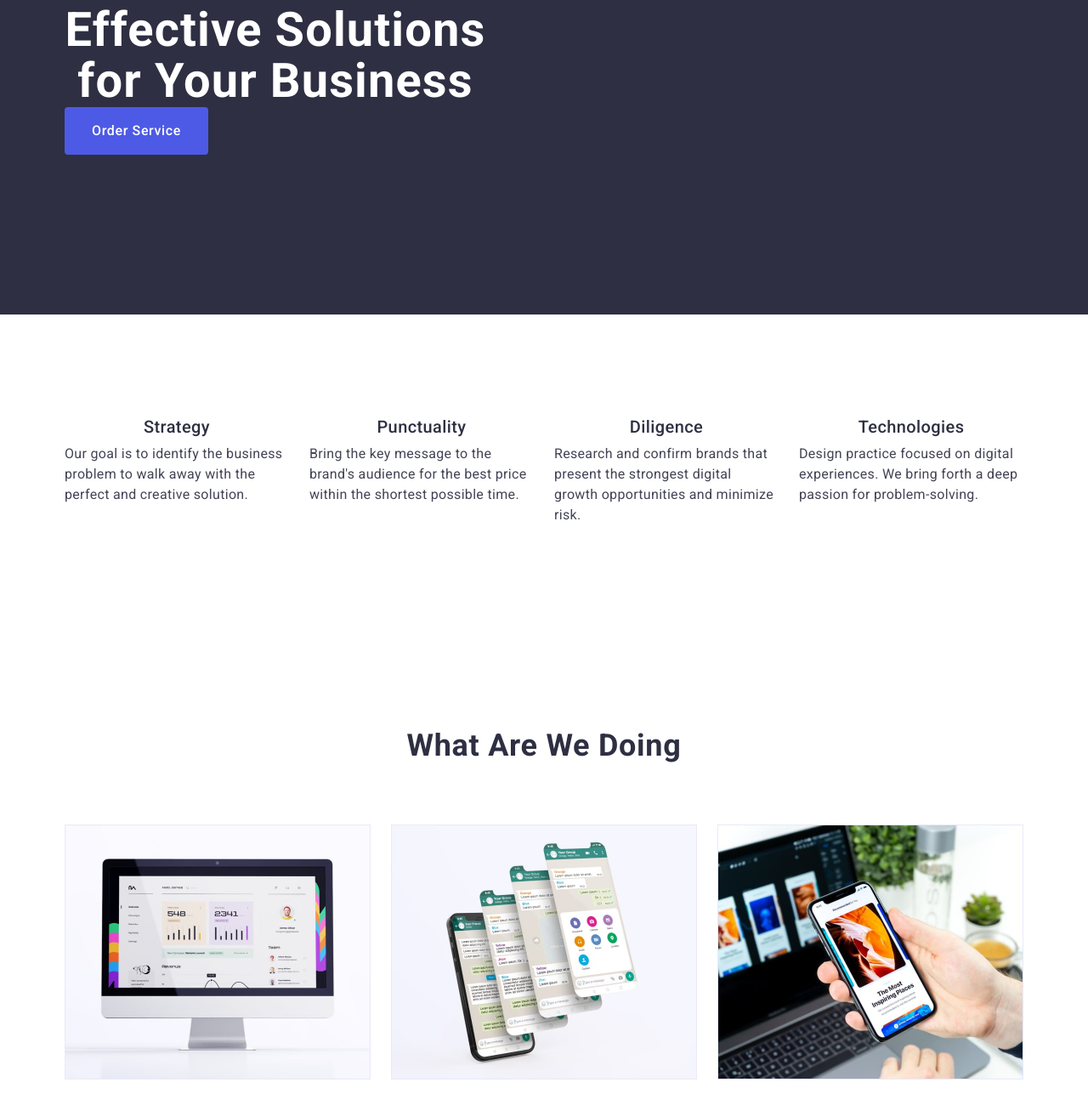
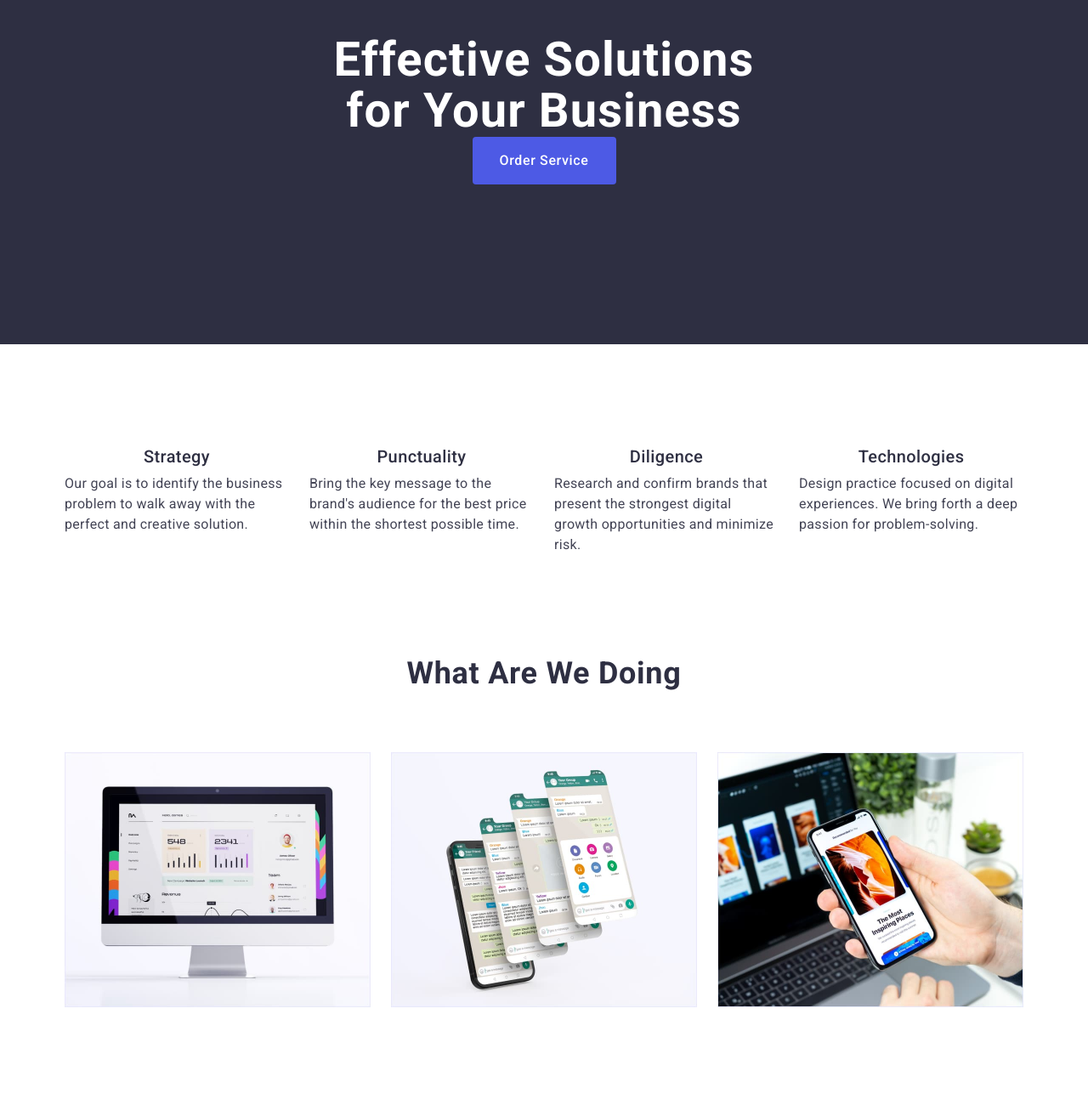
Before and after one commit to DawidSprysak/goit-markup-hw-03, a plain HTML site: page index.html in a window 1280 px wide. Shown: the part 220-1520 px from the top of the page at 85% size. Drawn offline with nearby package versions, Linux system fonts and the light colour scheme.

Commit message:
styles.css update

```diff
--- a/css/styles.css
+++ b/css/styles.css
@@ -69,6 +69,11 @@ ol {
   padding-block: 120px;
 }
 
+.products {
+  padding-top: 0px;
+  padding-bottom: 120px;
+}
+
 .heading {
   padding: 188px 0;
   background-color: var(--hero-background-color);
@@ -80,6 +85,7 @@ ol {
   height: 56px;
   border: none;
   border-radius: 4px;
+  margin: 0 auto;
 }
 
 .main-heading {
@@ -90,6 +96,7 @@ ol {
   letter-spacing: 0.02em;
   text-align: center;
   max-width: 496px;
+  margin: 0 auto;
 }
 
 .solutions {
@@ -207,6 +214,7 @@ ol {
 
 .address {
   font-style: normal;
+  padding: 24px 0;
 }
 
 .list .contact-link {
@@ -257,7 +265,6 @@ ol {
   text-transform: uppercase;
   margin-right: 76px;
   display: inline-block;
-  margin-bottom: 16px;
 }
 
 .logo-span {
```
